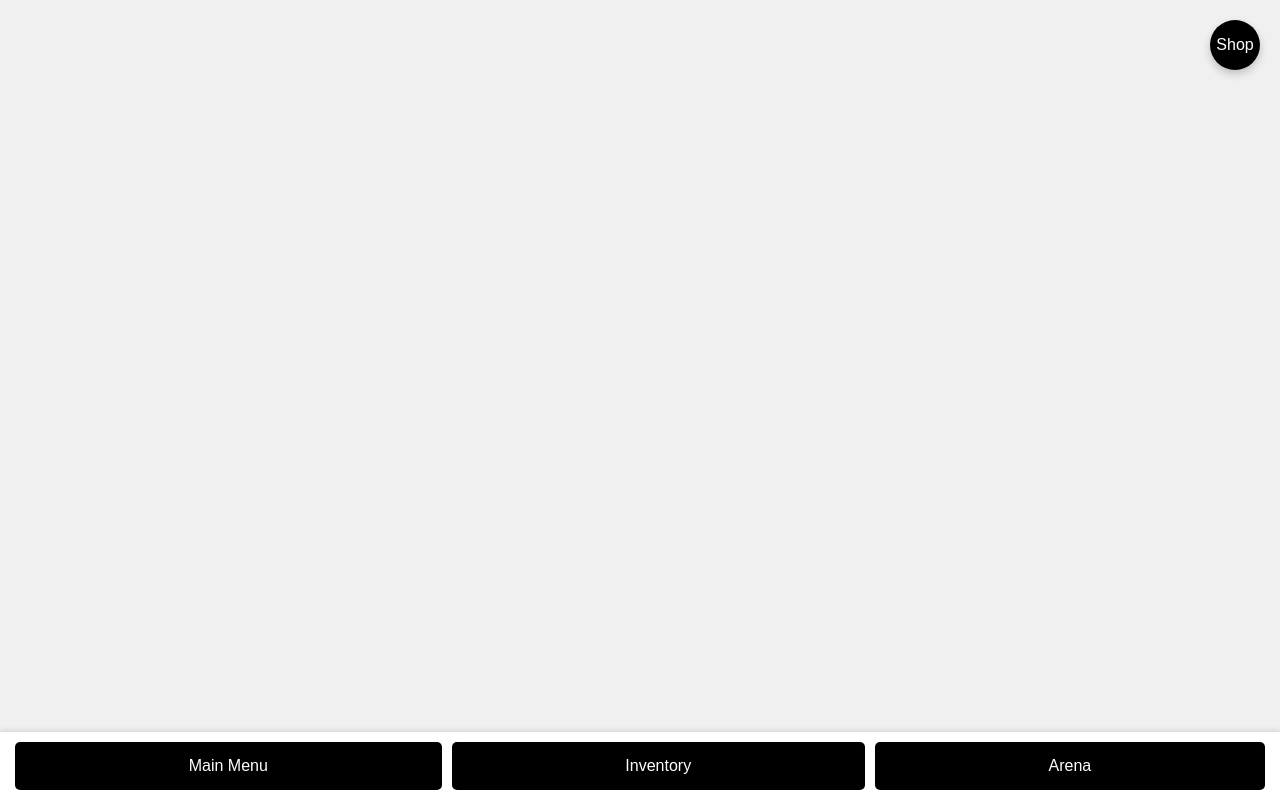
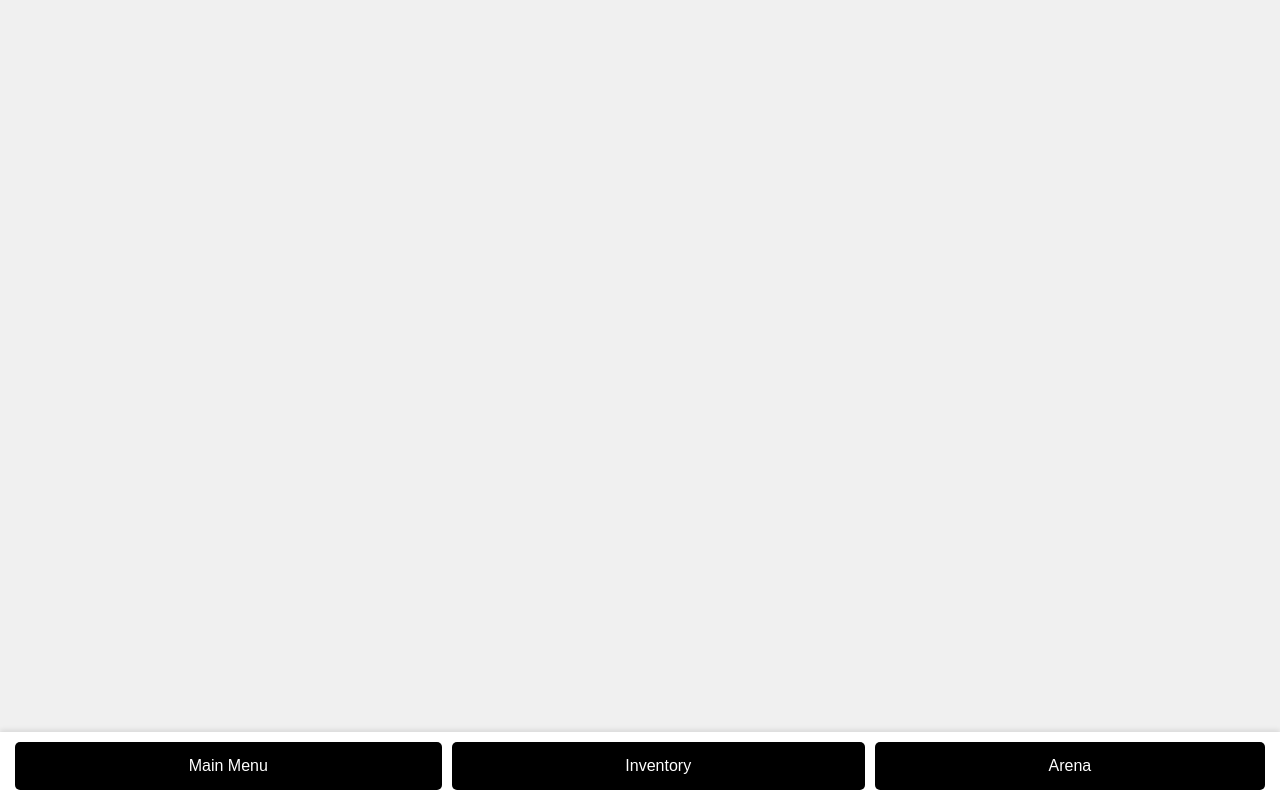
Before and after one commit to babkaghoul/MNSTR, a plain HTML site: page arena.html in a window 1280 px wide. Drawn offline with Linux system fonts and the light colour scheme.

Commit message:
Add files via upload

```diff
--- a/arena.html
+++ b/arena.html
@@ -44,10 +44,7 @@
 </head>
 
 <body>
-    <link rel="stylesheet" href="shop.css">
-    <div class="shop-button">
-        <a href="shop.html">Shop</a>
-    </div>
+
 
 
     <!-- Основное содержимое страницы идет здесь -->
```
Also changed, not shown: inventory.html (+2 -4 lines).
